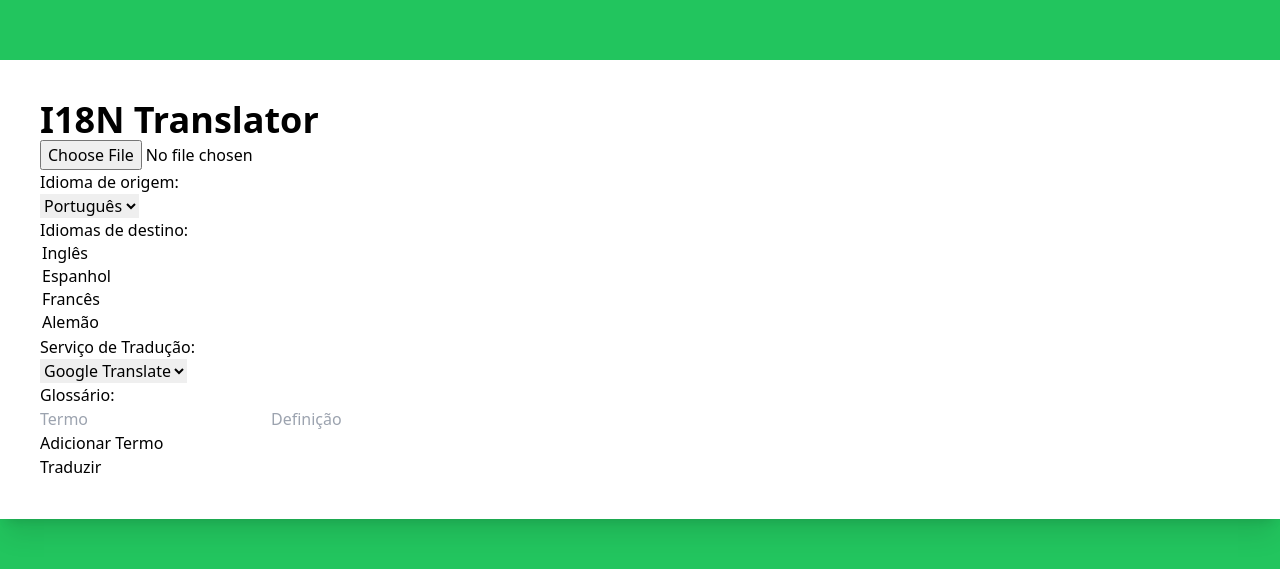
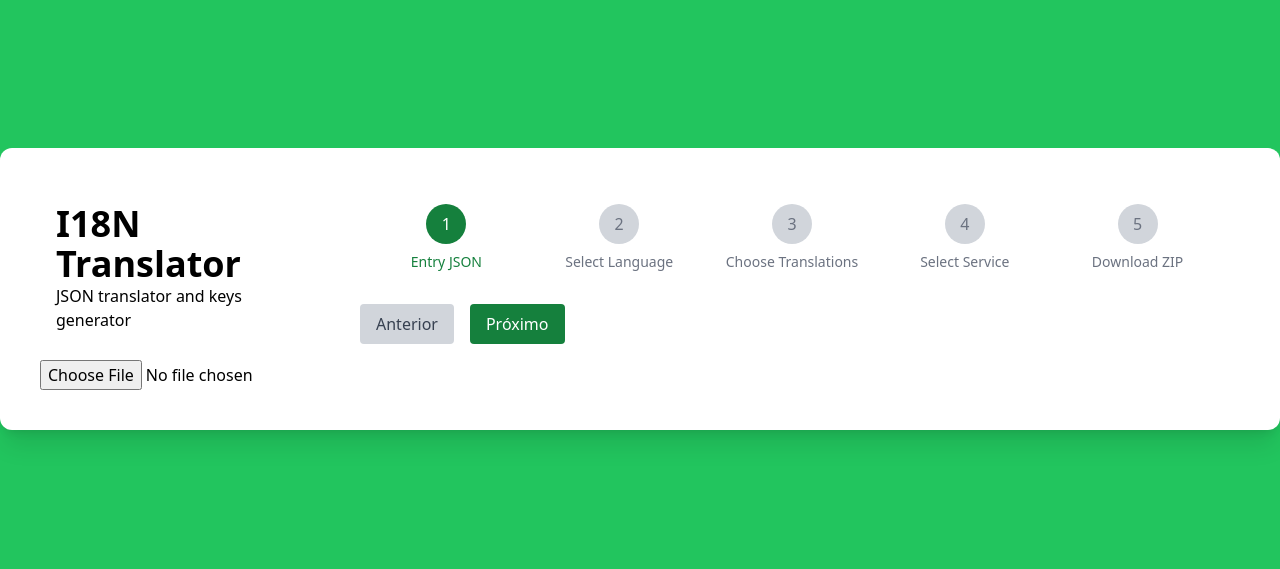
Before and after one commit to itpzzi/i18n-gpt-translator, a React (Create React App) app in the folder frontend/: page / in a window 1280 px wide. Shown: the part 111-680 px from the top of the page. Built offline with nearby package versions, Linux system fonts and the light colour scheme.

Commit message:
(feat): add redux and stepper

```diff
--- a/frontend/src/App.tsx
+++ b/frontend/src/App.tsx
@@ -1,9 +1,12 @@
-import React, { useState } from 'react';
+import React from 'react';
+import { useSelector, useDispatch } from 'react-redux';
 import EnvioArquivo from './componentes/EnvioArquivo';
 import SeletorIdioma from './componentes/SeletorIdioma';
 import EntradaGlossario from './componentes/EntradaGlossario';
 import useTraducao from './hooks/useTraducao';
-import { TraducaoServicos } from './types';
+import SeletorPorEtapas from './componentes/SeletorPorEtapas';
+import { RootState } from './store';
+import { setEtapaAtual, setArquivo, setIdiomaOrigem, setIdiomasDestino, setServicoTraducao, setGlossario } from './store/traducaoSlice';
 
 const IDIOMAS = [
   { codigo: 'en', nome: 'Inglês' },
@@ -13,12 +16,17 @@ const IDIOMAS = [
   { codigo: 'it', nome: 'Italiano' },
 ];
 
+const etapas = [
+  'Entry JSON',
+  'Select Language',
+  'Choose Translations',
+  'Select Service',
+  'Download ZIP',
+];
+
 const App: React.FC = () => {
-  const [arquivo, setArquivo] = useState<File | null>(null);
-  const [idiomaOrigem, setIdiomaOrigem] = useState<string>('pt');
-  const [idiomasDestino, setIdiomasDestino] = useState<string[]>([]);
-  const [servicoTraducao, setServicoTraducao] = useState<'google' | 'openai'>('google');
-  const [glossario, setGlossario] = useState<Record<string, string>>({});
+  const dispatch = useDispatch();
+  const { etapaAtual, arquivo, idiomaOrigem, idiomasDestino, servicoTraducao, glossario } = useSelector((state: RootState) => state.traducao);
   const { traduzirArquivo, carregando, erro } = useTraducao();
 
   const lidarComTraduzir = () => {
@@ -30,43 +38,79 @@ const App: React.FC = () => {
     traduzirArquivo(arquivo, idiomaOrigem, idiomasDestino, servicoTraducao, glossario);
   };
 
+  const proximaEtapa = () => dispatch(setEtapaAtual(Math.min(etapaAtual + 1, etapas.length - 1)));
+  const etapaAnterior = () => dispatch(setEtapaAtual(Math.max(etapaAtual - 1, 0)));
+
   return (
-    <div className="App relative flex min-h-screen flex-col justify-center overflow-hidden bg-green-500 py-6 sm:py-12">
-      <div className='relative bg-white px-10 py-10 shadow-xl'>
+    <div className='min-h-screen flex justify-center items-center bg-green-500'>
+      <div className='bg-white p-10 rounded-xl shadow-xl'>
 
-        <h1 className="text-4xl font-bold">I18N Translator</h1>
-        <EnvioArquivo aoSelecionarArquivo={setArquivo} />
+        <div className='grid grid-cols-12 gap-4'>
+          <div className='col-span-3 p-4'>
+            <h1 className='text-4xl font-bold'>I18N Translator</h1>
+            <p>JSON translator and keys generator</p>
+          </div>
+
+          <div className='col-span-9 p-4'>
+            <SeletorPorEtapas etapaAtual={etapaAtual} etapas={etapas} />
+            <div className="mt-8">
+              <button
+                onClick={etapaAnterior}
+                className="mr-4 px-4 py-2 bg-gray-300 text-gray-700 rounded"
+              >
+                Anterior
+              </button>
+              <button
+                onClick={proximaEtapa}
+                className="px-4 py-2 bg-green-700 text-white rounded"
+              >
+                Próximo
+              </button>
+            </div>
+          </div>
+        </div>
+
+        {etapaAtual === 0 && <EnvioArquivo aoSelecionarArquivo={(file) => dispatch(setArquivo(file as File))} />}
+        {etapaAtual === 1 && (
           <div>
             <h3>Idioma de origem:</h3>
-          <select value={idiomaOrigem} onChange={(e) => setIdiomaOrigem(e.target.value)}>
-            <option value="pt">Português</option>
+            <select value={idiomaOrigem} onChange={(e) => dispatch(setIdiomaOrigem(e.target.value))}>
+              <option value='pt'>Português</option>
             </select>
           </div>
+        )}
+        {etapaAtual === 2 && (
           <div>
             <h3>Idiomas de destino:</h3>
             <SeletorIdioma
               idiomas={IDIOMAS}
               idiomasSelecionados={idiomasDestino}
-            aoMudarIdioma={setIdiomasDestino}
+              aoMudarIdioma={(idiomas) => dispatch(setIdiomasDestino(idiomas))}
             />
           </div>
+        )}
+        {etapaAtual === 3 && (
           <div>
             <h3>Serviço de Tradução:</h3>
-          <select value={servicoTraducao} onChange={(e) => setServicoTraducao(e.target.value as TraducaoServicos)}>
-            <option value="google">Google Translate</option>
-            <option value="openai">OpenAI</option>
+            <select value={servicoTraducao} onChange={(e) => dispatch(setServicoTraducao(e.target.value as 'google' | 'openai'))}>
+              <option value='google'>Google Translate</option>
+              <option value='openai'>OpenAI</option>
             </select>
           </div>
-        <EntradaGlossario aoMudarGlossario={setGlossario} />
+        )}
+        {etapaAtual === 4 && (
+          <>
+            <EntradaGlossario aoMudarGlossario={(glossario) => dispatch(setGlossario(glossario))} />
             <button onClick={lidarComTraduzir} disabled={!arquivo || idiomasDestino.length === 0 || carregando}>
               Traduzir
             </button>
             {carregando && <p>Processando...</p>}
             {erro && <p>{erro}</p>}
-
+          </>
+        )}
       </div>
     </div>
   );
-}
+};
 
 export default App;
--- /dev/null
+++ b/frontend/src/componentes/SeletorPorEtapas.tsx
@@ -0,0 +1,45 @@
+import React from 'react';
+
+interface SeletorPorEtapasProps {
+  etapaAtual: number;
+  etapas: string[];
+}
+
+const SeletorPorEtapas: React.FC<SeletorPorEtapasProps> = ({ etapaAtual, etapas }) => {
+  const obterCorDisco = (index: number) =>
+    index <= etapaAtual ? 'bg-green-700 text-white' : 'bg-gray-300 text-gray-500';
+
+  const obterCorLinha = (index: number) =>
+    index < etapaAtual ? 'bg-green-700' : 'bg-gray-300';
+
+  const obterCorLegenda = (index: number) =>
+    index <= etapaAtual ? 'text-green-700' : 'text-gray-500';
+
+  return (
+    <div className="flex justify-between items-center w-full">
+      {etapas.map((etapa, index) => (
+        <div key={index} className="flex-1 flex flex-col items-center">
+          <div className="relative flex items-center">
+            <div
+              className={`h-10 w-10 rounded-full flex items-center justify-center ${obterCorDisco(index)}`}
+            >
+              {index + 1}
+            </div>
+            {index < etapas.length - 1 && (
+              <div className="flex-grow h-1">
+                <div className={`h-full ${obterCorLinha(index)}`} />
+              </div>
+            )}
+          </div>
+          <div className="mt-2 text-center">
+            <p className={`text-sm font-medium ${obterCorLegenda(index)}`}>
+              {etapa}
+            </p>
+          </div>
+        </div>
+      ))}
+    </div>
+  );
+};
+
+export default SeletorPorEtapas;
--- a/frontend/src/index.tsx
+++ b/frontend/src/index.tsx
@@ -3,13 +3,17 @@ import ReactDOM from 'react-dom/client';
 import App from './App';
 import reportWebVitals from './reportWebVitals';
 import './index.css'
+import { Provider } from 'react-redux';
+import store from './store';
 
 const root = ReactDOM.createRoot(
   document.getElementById('root') as HTMLElement
 );
 root.render(
   <React.StrictMode>
-    <App />
+    <Provider store={store}>
+      <App />
+    </Provider>
   </React.StrictMode>
 );
 
--- /dev/null
+++ b/frontend/src/store/index.ts
@@ -0,0 +1,13 @@
+import { configureStore } from '@reduxjs/toolkit';
+import traducaoReducer from './traducaoSlice';
+
+const store = configureStore({
+  reducer: {
+    traducao: traducaoReducer,
+  },
+});
+
+export type RootState = ReturnType<typeof store.getState>;
+export type AppDispatch = typeof store.dispatch;
+
+export default store;
--- /dev/null
+++ b/frontend/src/store/traducaoSlice.ts
@@ -0,0 +1,55 @@
+import { createSlice, PayloadAction } from '@reduxjs/toolkit';
+
+interface TraducaoState {
+  etapaAtual: number;
+  arquivo: File | null;
+  idiomaOrigem: string;
+  idiomasDestino: string[];
+  servicoTraducao: 'google' | 'openai';
+  glossario: Record<string, string>;
+}
+
+const initialState: TraducaoState = {
+  etapaAtual: 0,
+  arquivo: null,
+  idiomaOrigem: 'pt',
+  idiomasDestino: [],
+  servicoTraducao: 'google',
+  glossario: {},
+};
+
+const traducaoSlice = createSlice({
+  name: 'traducao',
+  initialState,
+  reducers: {
+    setEtapaAtual(state, action: PayloadAction<number>) {
+      state.etapaAtual = action.payload;
+    },
+    setArquivo(state, action: PayloadAction<File>) {
+      state.arquivo = action.payload;
+    },
+    setIdiomaOrigem(state, action: PayloadAction<string>) {
+      state.idiomaOrigem = action.payload;
+    },
+    setIdiomasDestino(state, action: PayloadAction<string[]>) {
+      state.idiomasDestino = action.payload;
+    },
+    setServicoTraducao(state, action: PayloadAction<'google' | 'openai'>) {
+      state.servicoTraducao = action.payload;
+    },
+    setGlossario(state, action: PayloadAction<Record<string, string>>) {
+      state.glossario = action.payload;
+    },
+  },
+});
+
+export const {
+  setEtapaAtual,
+  setArquivo,
+  setIdiomaOrigem,
+  setIdiomasDestino,
+  setServicoTraducao,
+  setGlossario,
+} = traducaoSlice.actions;
+
+export default traducaoSlice.reducer;
```
Also changed, not shown: frontend/package.json (+5 -3 lines), 1 other file (tests, documents, lock files or other folders). Lines whose indentation alone changed are shown as unchanged.
